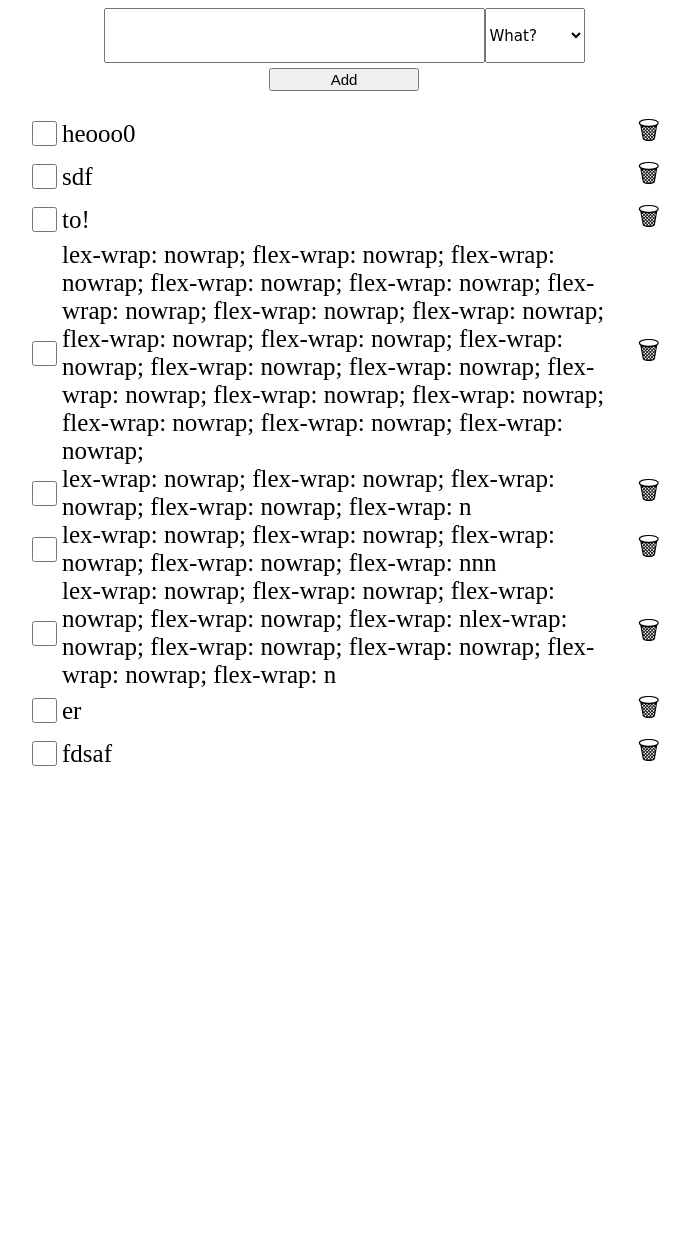
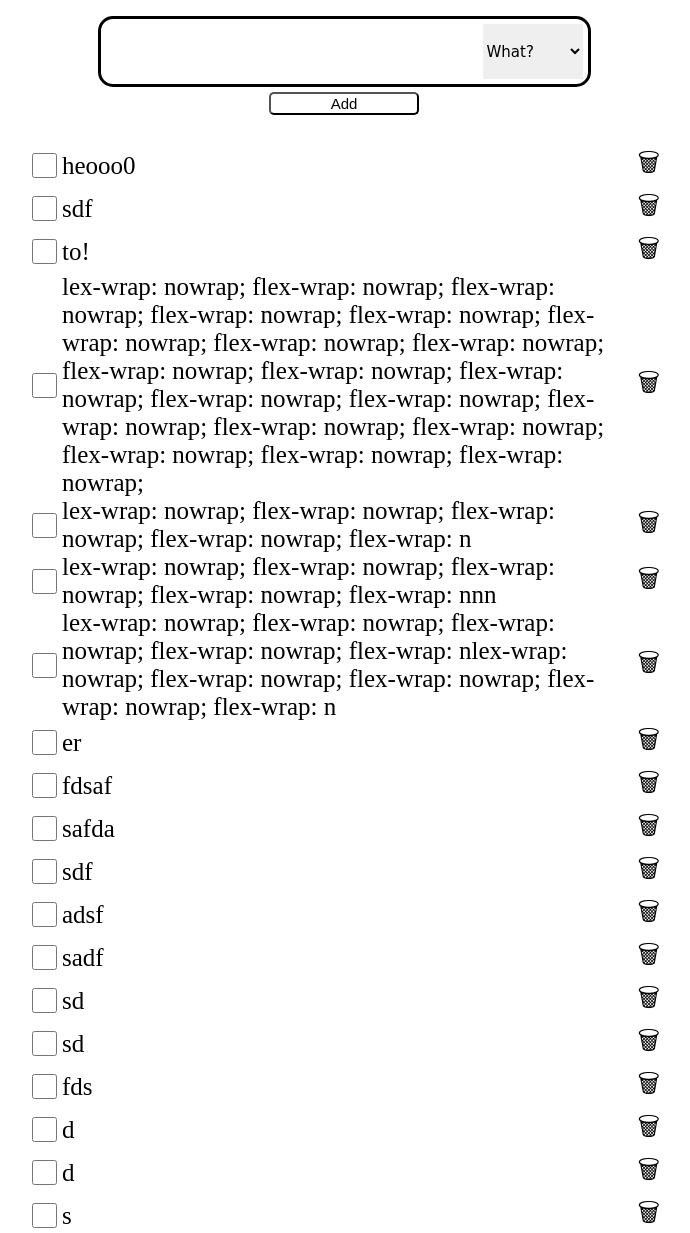
Before and after one commit to jpreuven/to-do-list-TS, a website with bundled scripts: page public/index.html in a window 1280 px wide. Shown: the top 1233 px of the page, without its empty margins (296-986 px from the left). Before the commit the page ends 800 px from the top, so only its background shows below. Built offline with nearby package versions, Linux system fonts and the light colour scheme; data requests are answered from the project's data file.

Commit message:
added styling to the form

```diff
--- a/db.json
+++ b/db.json
@@ -53,6 +53,144 @@
       "title": "fdsaf",
       "completed": false,
       "createdAt": "2023-10-02T18:25:00.949Z"
+    },
+    {
+      "id": "fd2b8ddfb-aba5-4377-a5bc-f27546bf839d",
+      "title": "safda",
+      "completed": false,
+      "createdAt": "2023-10-03T18:27:55.917Z"
+    },
+    {
+      "id": "fc1ddfb15-8f8c-43d8-b8ec-2ccc8df381ee",
+      "title": "sdf",
+      "completed": false,
+      "createdAt": "2023-10-03T18:27:56.283Z"
+    },
+    {
+      "id": "fa477803c-b14b-405f-be7e-9b8e9179254b",
+      "title": "adsf",
+      "completed": false,
+      "createdAt": "2023-10-03T18:27:56.496Z"
+    },
+    {
+      "id": "fed6710cf-c48a-4912-b16a-edb4ffb6e6e0",
+      "title": "sadf",
+      "completed": false,
+      "createdAt": "2023-10-03T18:27:56.693Z"
+    },
+    {
+      "id": "fc9eaecaa-d0d4-438d-9b95-76326f3f91cd",
+      "title": "sd",
+      "completed": false,
+      "createdAt": "2023-10-03T18:27:56.880Z"
+    },
+    {
+      "id": "fe5aa42f3-147d-4520-81ce-6b1c7a4409e7",
+      "title": "sd",
+      "completed": false,
+      "createdAt": "2023-10-03T18:27:57.049Z"
+    },
+    {
+      "id": "faebb3e41-5078-4268-821a-c2c0db3a6746",
+      "title": "fds",
+      "completed": false,
+      "createdAt": "2023-10-03T18:27:57.264Z"
+    },
+    {
+      "id": "f342f1a3e-1fc1-4305-947a-213723e87be2",
+      "title": "d",
+      "completed": false,
+      "createdAt": "2023-10-03T18:27:57.424Z"
+    },
+    {
+      "id": "f1d3ac001-fc3f-4ad4-b529-7a528da676a2",
+      "title": "d",
+      "completed": false,
+      "createdAt": "2023-10-03T18:27:57.611Z"
+    },
+    {
+      "id": "fb81c163d-bf18-4394-b90a-4f5f772fc9fc",
+      "title": "s",
+      "completed": false,
+      "createdAt": "2023-10-03T18:27:57.769Z"
+    },
+    {
+      "id": "f45b79768-951f-43e1-8008-dfd3fccba7fd",
+      "title": "ss",
+      "completed": false,
+      "createdAt": "2023-10-03T18:27:57.940Z"
+    },
+    {
+      "id": "f8d0adc58-eeb0-48a2-a82c-0ceef4c00dc6",
+      "title": "s",
+      "completed": false,
+      "createdAt": "2023-10-03T18:27:58.119Z"
+    },
+    {
+      "id": "ff6f44701-810b-4891-8f60-3378a2ef797e",
+      "title": "s",
+      "completed": false,
+      "createdAt": "2023-10-03T18:27:58.277Z"
+    },
+    {
+      "id": "f5282dd2d-c186-4cfb-a82d-11a3ac8f4f7a",
+      "title": "s",
+      "completed": false,
+      "createdAt": "2023-10-03T18:27:58.459Z"
+    },
+    {
+      "id": "fae3ab8a6-2bb2-4445-a7e3-d2db992c581a",
+      "title": "s",
+      "completed": false,
+      "createdAt": "2023-10-03T18:27:58.641Z"
+    },
+    {
+      "id": "fa549bc04-1535-44f0-8e6b-238954a82a35",
+      "title": "s",
+      "completed": false,
+      "createdAt": "2023-10-03T18:27:58.837Z"
+    },
+    {
+      "id": "f2d7e8270-cc99-401d-8f03-56e28601dd6f",
+      "title": "s",
+      "completed": false,
+      "createdAt": "2023-10-03T18:27:59.018Z"
+    },
+    {
+      "id": "f2d2e5c40-2e67-4927-8de8-83ebac5036f2",
+      "title": "s",
+      "completed": false,
+      "createdAt": "2023-10-03T18:27:59.203Z"
+    },
+    {
+      "id": "f023c3f48-a6de-4e56-9aba-2f8997233b8e",
+      "title": "s",
+      "completed": false,
+      "createdAt": "2023-10-03T18:27:59.384Z"
+    },
+    {
+      "id": "fb22d8881-4e10-441b-a242-91d30895e2d1",
+      "title": "s",
+      "completed": false,
+      "createdAt": "2023-10-03T18:27:59.556Z"
+    },
+    {
+      "id": "f293d5799-4c19-4c38-9c02-dc16115f93dd",
+      "title": "safda",
+      "completed": false,
+      "createdAt": "2023-10-03T18:28:01.359Z"
+    },
+    {
+      "id": "fa6acee6c-7bd6-4f49-bfc3-40cf336b9795",
+      "title": "sdf",
+      "completed": false,
+      "createdAt": "2023-10-03T19:41:43.482Z"
+    },
+    {
+      "id": "f17a4c794-3c92-427c-84f5-bcdd46ef9dcd",
+      "title": "sdf",
+      "completed": false,
+      "createdAt": "2023-10-03T19:41:50.126Z"
     }
   ]
 }
--- a/public/index.css
+++ b/public/index.css
@@ -47,18 +47,15 @@ input[type="checkbox"] {
   flex-shrink: 0;
 }
 
-#add-button {
-  cursor: pointer;
-  width: 150px;
-  font-size: 15px;
-  margin: 5px;
-  align-self: center;
-}
-
 #new-task-form {
   display: flex;
   justify-content: center;
   flex-flow: row wrap;
+  border-style: solid;
+  border-radius: 15px;
+  /* border-color: black; */
+  padding: 5px;
+  background-color: rgba(255, 255, 255, 1);
 }
 #title-dropdown {
   display: flex;
@@ -68,6 +65,8 @@ input[type="checkbox"] {
 #new-task-title {
   font-family: cursive;
   font-size: 30px;
+  border: 0;
+  outline: none;
 }
 
 #priority-dropdown {
@@ -75,4 +74,50 @@ input[type="checkbox"] {
   font-family: cursive;
   font-size: 15px;
   width: 100px;
+  border: 0px;
+  outline: none;
 }
+
+#title-dropdown,
+#add-button {
+  /* position: sticky; */
+  /* top: 0px; */
+  display: flex;
+  flex-direction: column;
+}
+
+#title-dropdown button.add-button-hover {
+  background: rgba(63, 63, 63, 0.1);
+}
+
+#title-dropdown button.add-button-click {
+  background: rgba(63, 63, 63, 0.2);
+}
+
+#add-button {
+  cursor: pointer;
+  width: 150px;
+  font-size: 15px;
+  margin: 5px;
+  align-self: center;
+  align-items: center;
+  background: white;
+  border-radius: 5px;
+  padding: black;
+}
+
+#outer-header-container {
+  position: sticky;
+  top: 0px;
+  display: flex;
+  justify-content: center;
+  height: 15dvh;
+}
+
+.title-form-focused {
+  border-color: rgba(63, 63, 63, 0.737);
+}
+
+.title-form-empty {
+  border-color: rgba(250, 11, 11, 0.749);
+}
--- a/public/index.html
+++ b/public/index.html
@@ -10,6 +10,7 @@
   </head>
   <body>
     <div id="task-form-and-list">
+      <div id="outer-header-container">
         <div id="title-dropdown">
           <form id="new-task-form">
             <input type="text" id="new-task-title" />
@@ -19,8 +20,11 @@
               <option>What?</option>
             </select>
           </form>
+          <button type="submit" id="add-button" form="new-task-form">
+            Add
+          </button>
         </div>
-      <button type="submit" id="add-button" form="new-task-form">Add</button>
+      </div>
       <ul id="list"></ul>
     </div>
   </body>
--- a/src/index.ts
+++ b/src/index.ts
@@ -12,13 +12,32 @@ type Task = {
 const list = document.querySelector<HTMLUListElement>("#list");
 const form = document.getElementById("new-task-form") as HTMLFormElement | null;
 const input = document.querySelector<HTMLInputElement>("#new-task-title");
+const addButton = document.querySelector<HTMLButtonElement>("#add-button");
 
 //Event Listeners
 // Creating new tasks
 form?.addEventListener("submit", (e) => {
   e.preventDefault();
 
-  if (input?.value == "" || input?.value == null) return;
+  // if (input?.value == "" || input?.value == null) return;
+  if (input?.value == "" || input?.value == null) {
+    let emptyForm = setInterval(() => {
+      flashForm();
+    }, 75);
+    setTimeout(() => {
+      clearInterval(emptyForm);
+      form?.classList.remove("title-form-empty");
+    }, 300);
+
+    return;
+  }
+
+  function flashForm() {
+    form?.classList.contains("title-form-empty")
+      ? form?.classList.remove("title-form-empty")
+      : form?.classList.add("title-form-empty");
+  }
+  // console.log(form?.classList.contains("title-form-empty"));
 
   const newTask: Task = {
     id: "f" + uuidV4(),
@@ -31,14 +50,35 @@ form?.addEventListener("submit", (e) => {
   input.value = "";
 });
 
+input?.addEventListener("focus", () => {
+  form?.classList.add("title-form-focused");
+});
+
+input?.addEventListener("blur", () => {
+  form?.classList.remove("title-form-focused");
+});
+
+addButton?.addEventListener("mouseover", () => {
+  addButton?.classList.add("add-button-hover");
+});
+addButton?.addEventListener("mouseout", () => {
+  addButton?.classList.remove("add-button-hover");
+});
+
+addButton?.addEventListener("mousedown", () => {
+  addButton?.classList.add("add-button-click");
+});
+
+addButton?.addEventListener("mouseup", () => {
+  addButton?.classList.remove("add-button-click");
+});
+
 //Functions
 // Add new item to list
 function addListItem(task: Task) {
   const item = document.createElement("li");
   const label = document.createElement("label");
   const span = document.createElement("span");
-  const span1 = document.createElement("span");
-  const span2 = document.createElement("span");
 
   const checkbox = document.createElement("input");
   const deleteButton = document.createElement("button");
@@ -62,8 +102,7 @@ function addListItem(task: Task) {
   label.appendChild(deleteButton);
 
   span.textContent = task.title;
-  span1.textContent = task.title;
-  span2.textContent = task.title;
+  span.setAttribute("id", "span-" + task.id);
 
   item.appendChild(label);
   list?.appendChild(item);
@@ -86,10 +125,14 @@ function deleteListItem(task: Task, item: HTMLLIElement) {
 //Creating strikethrough style
 function completedStrikeThrough(task: Task) {
   if (task.completed) {
-    const taskElement = document.querySelector<HTMLLabelElement>(`#${task.id}`);
+    const taskElement = document.querySelector<HTMLLabelElement>(
+      `#span-${task.id}`
+    );
     taskElement?.setAttribute("class", "strikethrough");
   } else {
-    const taskElement = document.querySelector<HTMLLabelElement>(`#${task.id}`);
+    const taskElement = document.querySelector<HTMLLabelElement>(
+      `#span-${task.id}`
+    );
     taskElement?.setAttribute("class", "");
   }
 }
```
Lines whose indentation alone changed are shown as unchanged.
